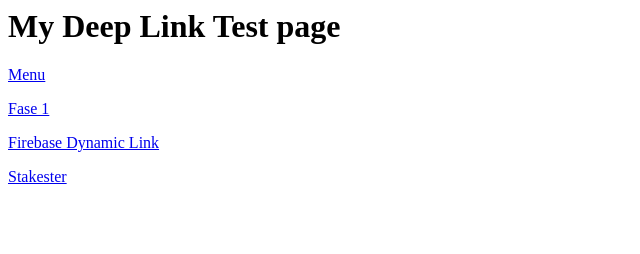
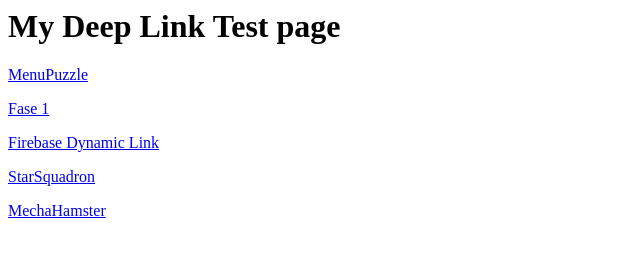
Before and after one commit to Dayanne7/testeFirebase, a plain HTML site: page index.html in a window 1280 px wide. Shown: the whole page, without its empty margins (0-640 px from the left). Drawn offline with Linux system fonts and the light colour scheme.

Commit message:
Update index.html

```diff
--- a/index.html
+++ b/index.html
@@ -4,9 +4,10 @@
 </head>
 <body >
    <h1>My Deep Link Test page</h1>
-   <p><a href="unitydl://mylink">Menu</a></p>
+   <p><a href="unitydl://mylink">MenuPuzzle</a></p>
    <p><a href="unitydl://mylink?Fase1">Fase 1</a></p>
    <p><a href="https://puzzlebolinha.page.link/fase1">Firebase Dynamic Link</a></p>
-   <p><a href="https://starsquadron.page.link/stakester">Stakester</a></p>
+   <p><a href="https://starsquadron.page.link/stakester">StarSquadron</a></p>
+   <p><a href="https://mechahamsterteste.page.link/teste">MechaHamster</a></p>
 </body>
 </html>
```
